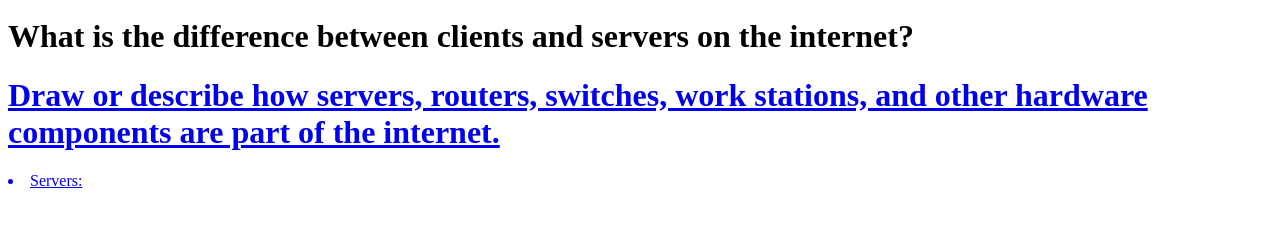
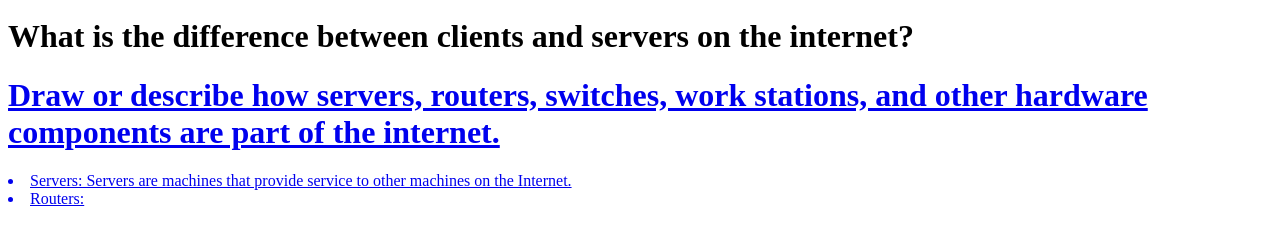
Before and after one commit to shiza41907/shiza41907.github.io, a plain HTML site: page README.html in a window 1280 px wide. Shown: the part 127-372 px from the top of the page. Drawn offline with Linux system fonts and the light colour scheme.

Commit message:
Update README.html

```diff
--- a/README.html
+++ b/README.html
@@ -15,6 +15,7 @@ interconnected computer networks and core routers.</p>
 <body>
     <h1>Draw or describe how servers, routers, switches, work stations, and other hardware components are
 part of the internet.</h1>
-    <li>Servers: </li>
+    <li>Servers: Servers are machines that provide service to other machines on the Internet. </li>
+    <li>Routers: </li>
 </body>
 </html>
```
